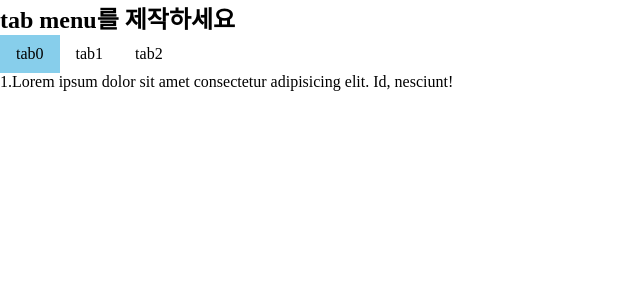
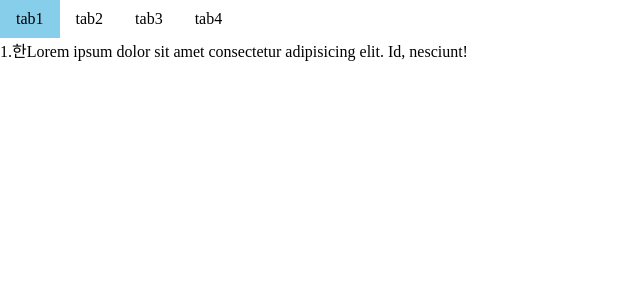
Before and after one commit to smartrector/my-app, a React (Create React App) app: page / in a window 1280 px wide. Shown: the top 300 px of the page, without its empty margins (0-640 px from the left). Built offline with nearby package versions, Linux system fonts and the light colour scheme.

Commit message:
map push

```diff
--- a/src/App.js
+++ b/src/App.js
@@ -4,41 +4,24 @@ import "./assets/css/style.css";
 function App() {
   const [num, setNum] = useState(0);
   const [data, setData] = useState([
-    "1.Lorem ipsum dolor sit amet consectetur adipisicing elit. Id, nesciunt!",
-    "2.Lorem ipsum dolor sit amet consectetur adipisicing elit. Id, nesciunt!",
-    "3.Lorem ipsum dolor sit amet consectetur adipisicing elit. Id, nesciunt!",
+    "1.한Lorem ipsum dolor sit amet consectetur adipisicing elit. Id, nesciunt!",
+    "2.성Lorem ipsum dolor sit amet consectetur adipisicing elit. Id, nesciunt!",
+    "3.용Lorem ipsum dolor sit amet consectetur adipisicing elit. Id, nesciunt!",
+    "4.용Lorem ipsum dolor sit amet consectetur adipisicing elit. Id, nesciunt!",
   ]);
   return (
     <div>
-      <h2>tab menu를 제작하세요</h2>
-      {/* {data[0]} */}
-
       <ul className="menu">
-        {/* {data.map((item, idx) => {
+        {data.map((han, idx) => {
           return (
             <>
               <li
-                className={`${idx == num ? "active" : ""}`}
+                className={`tjklte ${idx == num ? "active" : ""}`}
                 onClick={() => {
                   setNum(idx);
                 }}
               >
                 tab{idx + 1}
-              </li>
-            </>
-          );
-        })} */}
-
-        {data.map((item, idx) => {
-          return (
-            <>
-              <li
-                className={`test ${idx == num ? "active" : ""}`}
-                onClick={() => {
-                  setNum(idx);
-                }}
-              >
-                tab{idx}
               </li>
             </>
           );
```
Also changed, not shown: src/Test.js (added, +7 -0 lines).
